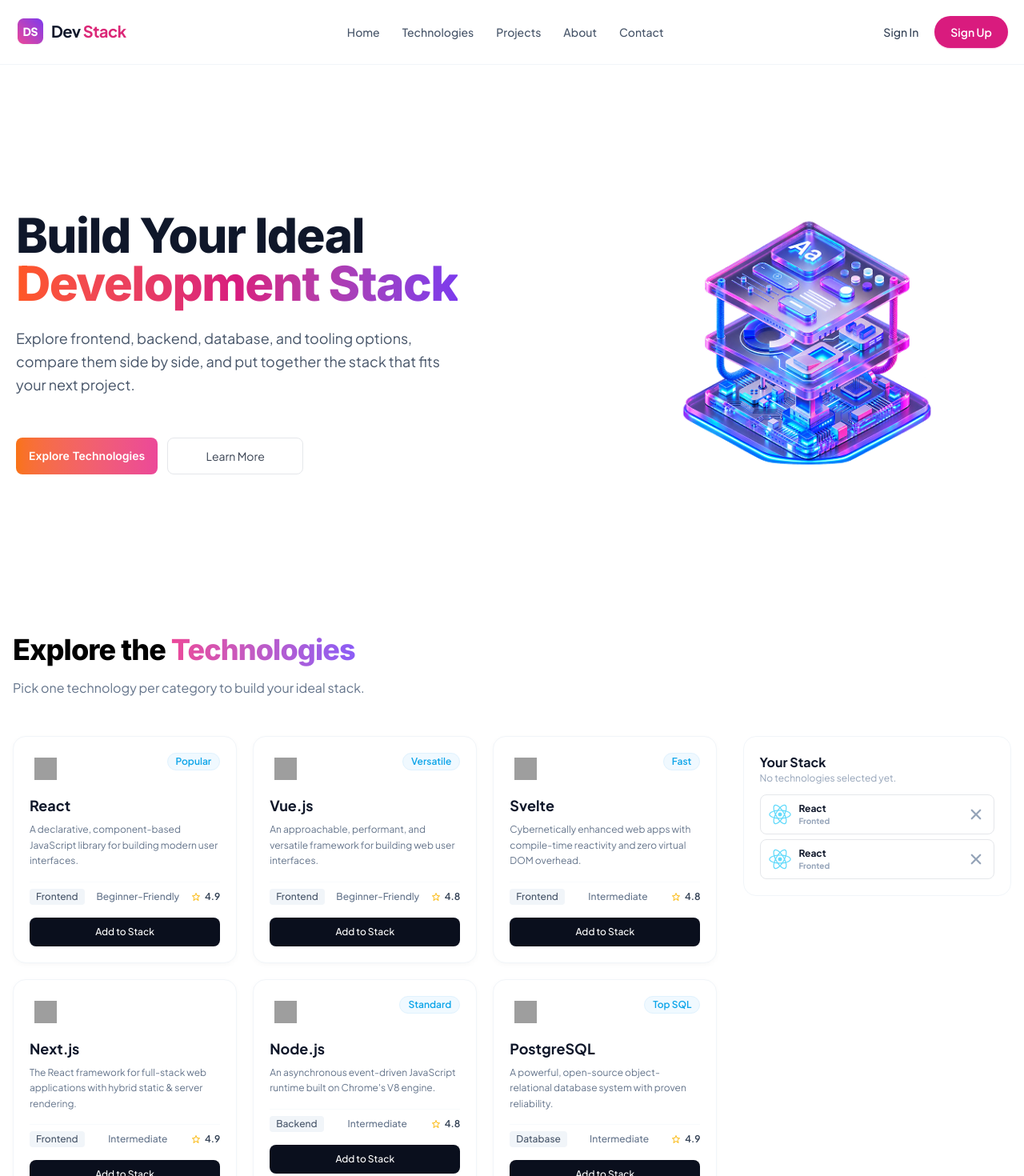
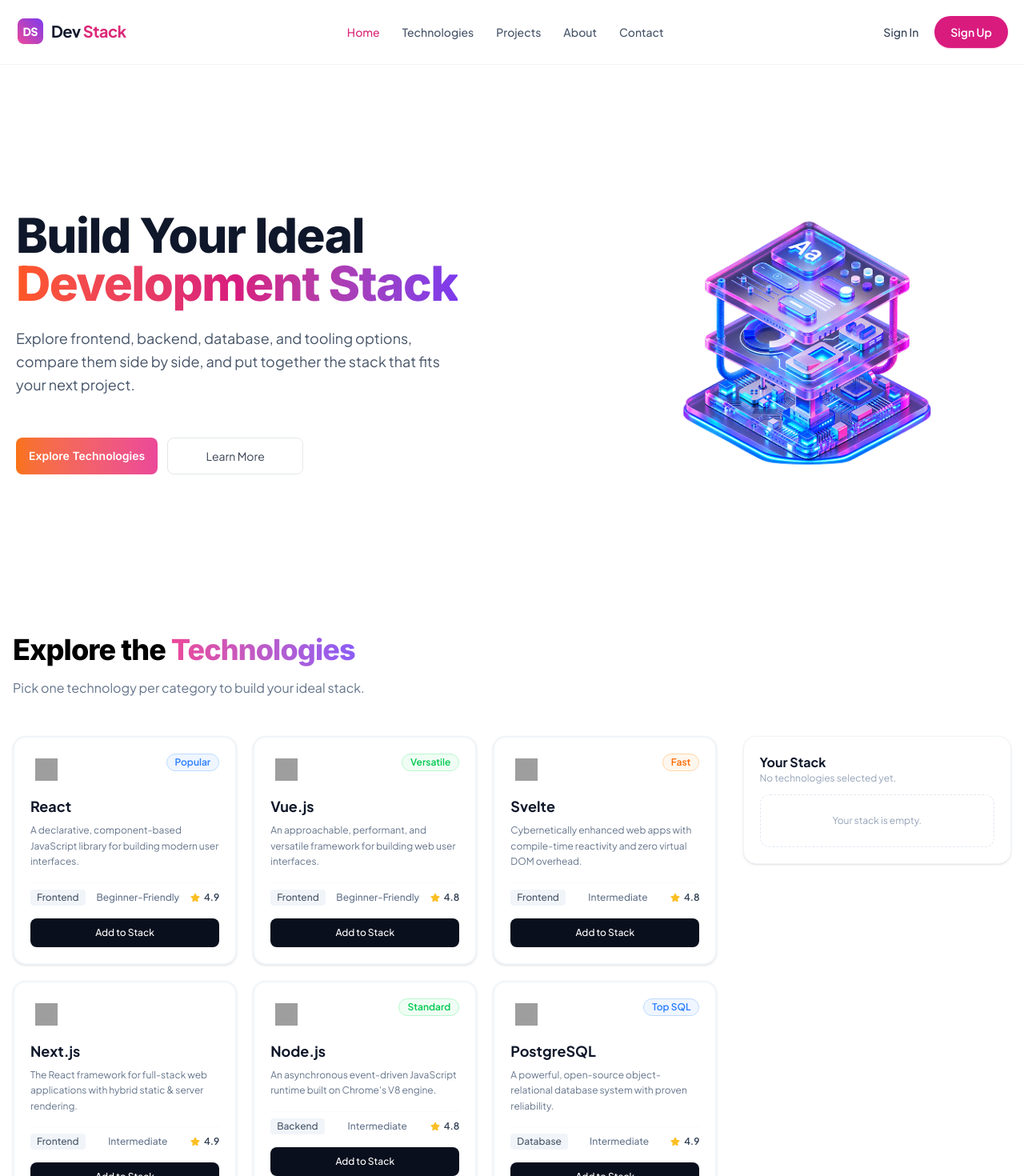
Before and after one commit to NazmulHossain2905/DevStack, a React (Vite) app: page / in a window 1280 px wide. Shown: the top 1470 px of the page at 80% size. Built offline with nearby package versions, Linux system fonts and the light colour scheme; grey boxes are pictures that could not be loaded.

Commit message:
feat(done): all UI and functionality complete

```diff
--- a/src/App.tsx
+++ b/src/App.tsx
@@ -13,7 +13,7 @@
       <Footer />
 
       {/* For React Toastify */}
-      <ToastContainer />
+      <ToastContainer position="bottom-right" />
     </>
   );
 };
--- a/src/components/AllStacks.tsx
+++ b/src/components/AllStacks.tsx
@@ -1,18 +1,29 @@
-import { use } from "react";
+import { use, type Dispatch, type SetStateAction } from "react";
 import type { ITechnology } from "../interfaces/ITechnology";
 import Technology from "./Technology";
 
 interface AllStacksProps {
   technologiesPromise: Promise<ITechnology[]>;
+  selectedStacks: ITechnology[];
+  setSelectedStacks: Dispatch<SetStateAction<ITechnology[]>>;
 }
 
-const AllStacks = ({ technologiesPromise }: AllStacksProps) => {
+const AllStacks = ({
+  technologiesPromise,
+  selectedStacks,
+  setSelectedStacks,
+}: AllStacksProps) => {
   const technologies = use(technologiesPromise);
 
   return (
     <div className="grid w-full flex-9 grid-cols-1 md:grid-cols-2 md:gap-3.5 lg:grid-cols-3 lg:gap-5">
       {technologies.map((technology) => (
-        <Technology key={technology.id} technology={technology} />
+        <Technology
+          key={technology.id}
+          technology={technology}
+          selectedStacks={selectedStacks}
+          setSelectedStacks={setSelectedStacks}
+        />
       ))}
     </div>
   );
--- a/src/components/Navbar.tsx
+++ b/src/components/Navbar.tsx
@@ -1,7 +1,48 @@
 import { IoMenu } from "react-icons/io5";
 import LogoImage from "../assets/images/logo-text.png";
+import { useState } from "react";
+
+type NavType = "home" | "technologies" | "projects" | "about" | "contact";
+
+interface NavLink {
+  id: NavType;
+  href: string;
+  label: string;
+}
+
+const navLinks: NavLink[] = [
+  {
+    id: "home",
+    href: "#home",
+    label: "Home",
+  },
+  {
+    id: "technologies",
+    href: "#technologies",
+    label: "Technologies",
+  },
+  {
+    id: "projects",
+    href: "#projects",
+    label: "Projects",
+  },
+  {
+    id: "about",
+    href: "#about",
+    label: "About",
+  },
+  {
+    id: "contact",
+    href: "#contact",
+    label: "Contact",
+  },
+];
 
 const Navbar = () => {
+  const currentHash = (location.hash.slice(1) || "home") as NavType;
+
+  const [activeNav, setActiveNav] = useState<NavType>(currentHash);
+
   return (
     <nav className="border-border-primary sticky top-0 z-50 border-b bg-white">
       <div className="container mx-auto flex h-12 items-center justify-between px-5 md:h-20">
@@ -14,46 +55,17 @@
         />
 
         <ul className="hidden items-center gap-7 md:flex">
-          <li>
-            <a
-              href="#home"
-              className="text-text-secondary hover:text-primary text-sm font-medium transition-colors"
-            >
-              Home
-            </a>
-          </li>
-          <li>
-            <a
-              href="#technologies"
-              className="text-text-secondary hover:text-primary text-sm font-medium transition-colors"
-            >
-              Technologies
-            </a>
-          </li>
-          <li>
-            <a
-              href="#"
-              className="text-text-secondary hover:text-primary text-sm font-medium transition-colors"
-            >
-              Projects
-            </a>
-          </li>
-          <li>
-            <a
-              href="#"
-              className="text-text-secondary hover:text-primary text-sm font-medium transition-colors"
-            >
-              About
-            </a>
-          </li>
-          <li>
-            <a
-              href="#"
-              className="text-text-secondary hover:text-primary text-sm font-medium transition-colors"
-            >
-              Contact
-            </a>
-          </li>
+          {navLinks.map((link) => (
+            <li key={link.id}>
+              <a
+                href={link.href}
+                onClick={() => setActiveNav(link.id)}
+                className={`${activeNav === link.id ? "text-primary" : "text-text-secondary"} hover:text-primary text-sm font-medium transition-colors`}
+              >
+                {link.label}
+              </a>
+            </li>
+          ))}
         </ul>
 
         <div className="flex items-center gap-4 md:gap-5">
--- a/src/components/SelectedStack.tsx
+++ /dev/null
@@ -1,44 +0,0 @@
-import { IoClose } from "react-icons/io5";
-import ReactLogo from "../assets/icons/react.svg";
-
-const SelectedStack = () => {
-  return (
-    <aside className="border-border-primary sticky top-22 w-full flex-3 gap-1 rounded-2xl border bg-white p-5">
-      <h4 className="text-text-primary font-bold">Your Stack</h4>
-      <p className="text-text-muted mb-3 text-xs leading-4">
-        No technologies selected yet.
-      </p>
-      {false ? (
-        <div className="rounded-xl border border-dashed border-[#E2E8F0] p-6">
-          <p className="text-text-muted text-center text-xs">
-            Your stack is empty.
-          </p>
-        </div>
-      ) : (
-        <div className="flex flex-col gap-1.5">
-          <div className="border-border-secondary flex h-12.5 items-center rounded-lg border px-2.5">
-            <img src={ReactLogo} alt="React" className="size-7" />
-            <div className="ml-2.5 flex-1">
-              <h4 className="text-text-primary text-xs font-bold">React</h4>
-              <p className="text-text-muted text-[10px] font-bold">Fronted</p>
-            </div>
-
-            <IoClose className="text-text-muted cursor-pointer text-2xl transition-colors hover:text-red-500" />
-          </div>
-
-          <div className="border-border-secondary flex h-12.5 items-center rounded-lg border px-2.5">
-            <img src={ReactLogo} alt="React" className="size-7" />
-            <div className="ml-2.5 flex-1">
-              <h4 className="text-text-primary text-xs font-bold">React</h4>
-              <p className="text-text-muted text-[10px] font-bold">Fronted</p>
-            </div>
-
-            <IoClose className="text-text-muted cursor-pointer text-2xl transition-colors hover:text-red-500" />
-          </div>
-        </div>
-      )}
-    </aside>
-  );
-};
-
-export default SelectedStack;
--- /dev/null
+++ b/src/components/SelectedStacks.tsx
@@ -0,0 +1,81 @@
+import { IoClose } from "react-icons/io5";
+import type { ITechnology } from "../interfaces/ITechnology";
+import type { Dispatch, SetStateAction } from "react";
+import { toast } from "react-toastify";
+
+interface SelectedStacksProps {
+  selectedStacks: ITechnology[];
+  setSelectedStacks: Dispatch<SetStateAction<ITechnology[]>>;
+}
+
+const SelectedStacks = ({
+  selectedStacks,
+  setSelectedStacks,
+}: SelectedStacksProps) => {
+  const handleRemoveAll = () => {
+    setSelectedStacks([]);
+
+    toast.info("Removed all stacks");
+  };
+
+  const handleRemoveStack = (stack: ITechnology) => {
+    setSelectedStacks((prevStacks) =>
+      prevStacks.filter((s) => s.id !== stack.id),
+    );
+
+    toast.info(`${stack.name} is removed`);
+  };
+
+  return (
+    <aside className="border-border-primary sticky top-22 w-full flex-3 gap-1 rounded-2xl border bg-white p-5 shadow">
+      <h4 className="text-text-primary font-bold">Your Stack</h4>
+      <p className="text-text-muted mb-3 text-xs leading-4">
+        {selectedStacks.length
+          ? `${selectedStacks.length} Technology Selected`
+          : "No technologies selected yet."}
+      </p>
+      {!selectedStacks.length ? (
+        <div className="rounded-xl border border-dashed border-[#E2E8F0] p-6">
+          <p className="text-text-muted text-center text-xs">
+            Your stack is empty.
+          </p>
+        </div>
+      ) : (
+        <div className="flex flex-col gap-1.5">
+          {selectedStacks.map((stack) => (
+            <div
+              key={stack.id}
+              className="border-border-secondary flex h-12.5 items-center rounded-lg border px-2.5 hover:bg-pink-50"
+            >
+              <img src={stack.icon} alt={stack.name} className="size-7" />
+              <div className="ml-2.5 flex-1">
+                <h4 className="text-text-primary text-xs font-bold">
+                  {stack.name}
+                </h4>
+                <p className="text-text-muted text-[10px] font-bold">
+                  {stack.category}
+                </p>
+              </div>
+
+              <IoClose
+                onClick={() => handleRemoveStack(stack)}
+                className="text-text-muted cursor-pointer text-2xl transition-colors hover:text-red-500"
+              />
+            </div>
+          ))}
+        </div>
+      )}
+
+      {selectedStacks.length ? (
+        <button
+          onClick={handleRemoveAll}
+          className="font-inter mt-12 h-7.5 w-full cursor-pointer rounded-lg border-[0.5px] border-[#ED8C85] text-sm font-semibold text-red-600 transition-colors hover:bg-red-50"
+        >
+          Remove All
+        </button>
+      ) : null}
+    </aside>
+  );
+};
+
+export default SelectedStacks;
--- a/src/components/Technologies.tsx
+++ b/src/components/Technologies.tsx
@@ -1,6 +1,6 @@
-import { Suspense } from "react";
+import { Suspense, useState } from "react";
 import type { ITechnology } from "../interfaces/ITechnology";
-import SelectedStack from "./SelectedStack";
+import SelectedStacks from "./SelectedStacks";
 import AllStacks from "./AllStacks";
 
 const getTechnologies = async (): Promise<ITechnology[]> => {
@@ -12,6 +12,8 @@
 const technologiesPromise = getTechnologies();
 
 const Technologies = () => {
+  const [selectedStacks, setSelectedStacks] = useState<ITechnology[]>([]);
+
   return (
     <section id="technologies" className="container mx-auto mb-15 px-4">
       <div className="flex flex-col gap-1 text-center md:gap-2 md:text-left">
@@ -34,10 +36,17 @@
             </h2>
           }
         >
-          <AllStacks technologiesPromise={technologiesPromise} />
+          <AllStacks
+            technologiesPromise={technologiesPromise}
+            selectedStacks={selectedStacks}
+            setSelectedStacks={setSelectedStacks}
+          />
         </Suspense>
 
-        <SelectedStack />
+        <SelectedStacks
+          selectedStacks={selectedStacks}
+          setSelectedStacks={setSelectedStacks}
+        />
       </div>
     </section>
   );
--- a/src/components/Technology.tsx
+++ b/src/components/Technology.tsx
@@ -1,13 +1,36 @@
-import { BiStar } from "react-icons/bi";
 import type { ITechnology } from "../interfaces/ITechnology";
+import type { Dispatch, SetStateAction } from "react";
+import { toast } from "react-toastify";
+import { FaStar } from "react-icons/fa";
+import getBadgeColor from "../utils/getBadgeColor";
 
 interface TechnologyProps {
   technology: ITechnology;
+  selectedStacks: ITechnology[];
+  setSelectedStacks: Dispatch<SetStateAction<ITechnology[]>>;
 }
 
-const Technology = ({ technology }: TechnologyProps) => {
+const Technology = ({
+  technology,
+  selectedStacks,
+  setSelectedStacks,
+}: TechnologyProps) => {
+  const isSelected = !!selectedStacks.find((s) => s.id === technology.id);
+
+  const handleSelectTechnology = () => {
+    if (isSelected) {
+      toast.error(`${technology.name} is already selected in your stack`);
+      return;
+    }
+
+    setSelectedStacks((prevStacks) => [...prevStacks, technology]);
+    toast.success(`${technology.name} is added`);
+  };
+
   return (
-    <div className="border-border-primary rounded-2xl border bg-white p-4 shadow-[0_2px_10px_-3px_#00000010] lg:p-5">
+    <div
+      className={`${isSelected ? "border-pink-300 shadow-md" : "border-border-primary shadow"} rounded-2xl border-2 bg-white p-4 transition-transform hover:-translate-y-0.5 hover:scale-[1.02] lg:p-5`}
+    >
       <div className="flex flex-col gap-1.5 pb-4">
         <div className="flex items-start justify-between">
           <div className="flex items-center gap-3">
@@ -20,7 +43,12 @@
           </div>
 
           {technology.badge && (
-            <p className="rounded-full border border-[#E0F2FE] bg-[#F0F9FF] px-2.5 py-0.5 text-xs font-semibold text-[#0EA5E9]">
+            // <p className="rounded-full border border-[#E0F2FE] bg-[#F0F9FF] px-2.5 py-0.5 text-xs font-semibold text-[#0EA5E9]">
+            //   {technology.badge}
+            // </p>
+            <p
+              className={`rounded-full border px-2.5 py-0.5 text-xs font-semibold ${getBadgeColor(technology.badge)}`}
+            >
               {technology.badge}
             </p>
           )}
@@ -44,12 +72,16 @@
             {technology.difficulty}
           </p>
           <div className="flex items-center gap-1.25 text-xs font-semibold text-[#334155]">
-            <BiStar className="text-[#FBBF24]" /> {technology.rating}
+            <FaStar className="text-[#FBBF24]" /> {technology.rating}
           </div>
         </div>
 
-        <button className="bg-secondary cursor-pointer rounded-lg py-2.5 text-xs leading-4 font-medium text-white">
-          Add to Stack
+        <button
+          onClick={handleSelectTechnology}
+          className="bg-secondary disabled:text-primary cursor-pointer rounded-lg py-2.5 text-xs leading-4 font-medium text-white disabled:cursor-not-allowed disabled:bg-pink-50 disabled:font-semibold"
+          disabled={isSelected}
+        >
+          {isSelected ? "✓ Added to Stack" : "Add to Stack"}
         </button>
       </div>
     </div>
--- /dev/null
+++ b/src/utils/getBadgeColor.ts
@@ -0,0 +1,24 @@
+const badgeColors: Record<string, string> = {
+  Popular: "border-blue-200 bg-blue-50 text-blue-500",
+  "Top SQL": "border-blue-200 bg-blue-50 text-blue-500",
+  Essential: "border-blue-200 bg-blue-50 text-blue-500",
+  Robust: "border-blue-200 bg-blue-50 text-blue-500",
+  Containers: "border-blue-200 bg-blue-50 text-blue-500",
+
+  Versatile: "border-green-200 bg-green-50 text-green-500",
+  Standard: "border-green-200 bg-green-50 text-green-500",
+
+  Fast: "border-orange-200 bg-orange-50 text-orange-500",
+
+  "SSR / Edge": "border-purple-200 bg-purple-50 text-purple-500",
+
+  Cache: "border-red-200 bg-red-50 text-red-500",
+
+  Ubiquitous: "border-yellow-200 bg-yellow-50 text-yellow-500",
+
+  Modern: "border-cyan-200 bg-cyan-50 text-cyan-500",
+};
+
+export default function getBadgeColor(badge: string) {
+  return badgeColors[badge] ?? "border-gray-200 bg-gray-50 text-gray-500";
+}
```
